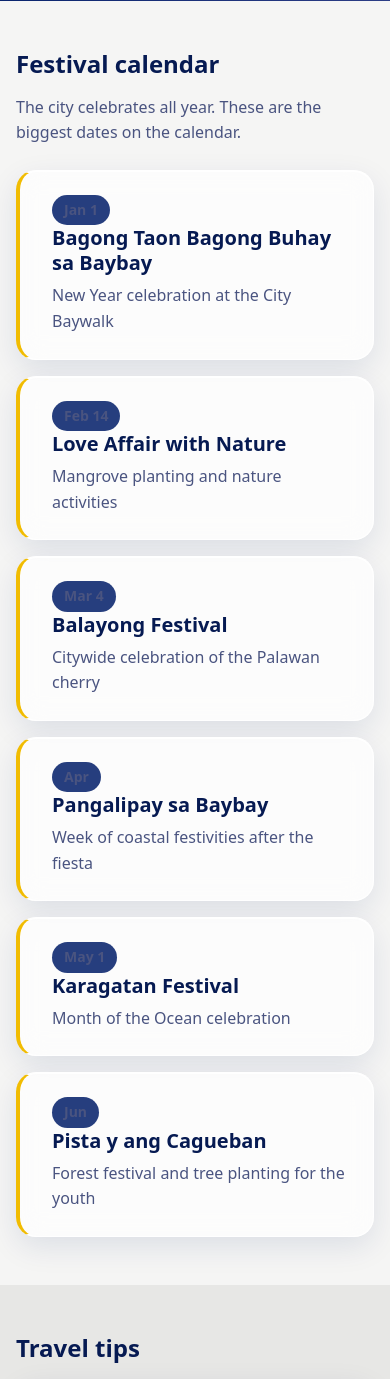
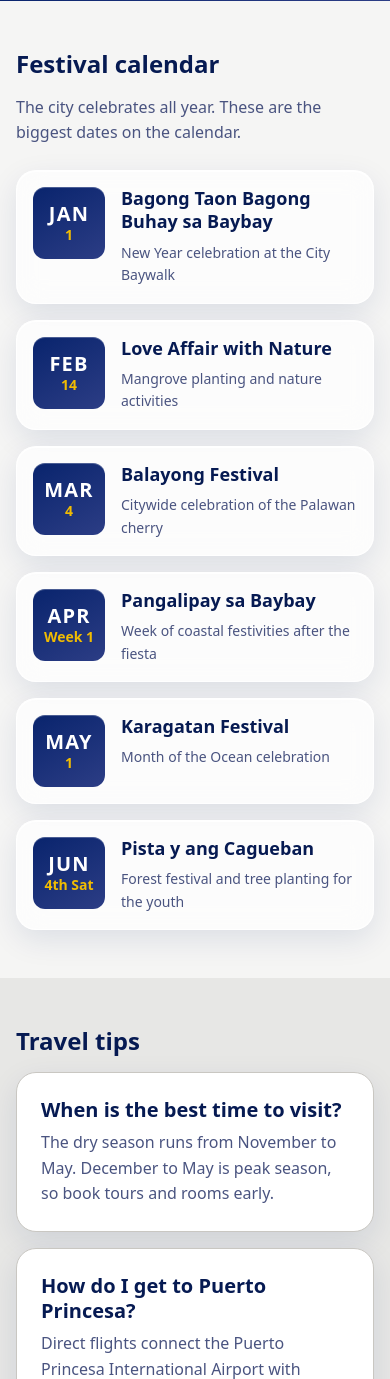
Before and after one commit to NexieMadia23/ppc-website-redesign, a Django app: page /tourism/ in a window 390 px wide; the page is wider, and only the part inside the window is pictured. Shown: the part 3185-4564 px from the top of that part. Run offline with Django 5.2, Linux system fonts and the light colour scheme.

Commit message:
Modernize the Festival calendar as cards on the tourism page
The tourism Festival calendar rendered as a timeline with 1.5-2rem of padding
and a small navy pill for the date, so each entry wasted space and the date
was hard to read.

- Festival calendar is now a responsive card grid: navy gradient date badge
  (white month at 14.2:1, gold day at 8.1:1 on the tile), title, then
  description, with a fixed 4.5rem badge so cards keep an even size.
- Rounded corners, glass shadow, and a hover/focus lift with a gold border.
  The lift is disabled under prefers-reduced-motion (the global rule only
  kills transitions, not the transform).
- Titles use a relaxed line-height and the body has a gap below the title so
  text never feels cramped; card padding drops from up to 2rem to 1rem.
- Grid uses minmax(min(100%, 19rem), 1fr) so cards keep equal widths and
  collapse to one column on phones without overflowing.
- FESTIVALS became dicts (month/when/name/blurb) so the badge can show a
  large month plus the day, or the part of the month for festivals with no
  fixed date (Apr "Week 1", Jun "4th Sat").

The homepage keeps its compact list: the festival column is only about 28rem
wide, so full cards would have made it twice as tall as the adjacent events
list.

```diff
--- a/content/prototype_data.py
+++ b/content/prototype_data.py
@@ -357,13 +357,23 @@ EVENTS = [
 # Festival calendar (real city festivals and their traditional dates)
 # ---------------------------------------------------------------------------
 
+# Festival calendar (real city festivals and their traditional dates).
+# Each festival renders as a card whose date badge shows the month plus either
+# the exact day or, for festivals with no fixed date, the part of the month it
+# falls in ("when"), so the badge reads naturally as "Mar 4" / "Apr Week 1".
 FESTIVALS = [
-    ("Jan 1", "Bagong Taon Bagong Buhay sa Baybay", "New Year celebration at the City Baywalk"),
-    ("Feb 14", "Love Affair with Nature", "Mangrove planting and nature activities"),
-    ("Mar 4", "Balayong Festival", "Citywide celebration of the Palawan cherry"),
-    ("Apr", "Pangalipay sa Baybay", "Week of coastal festivities after the fiesta"),
-    ("May 1", "Karagatan Festival", "Month of the Ocean celebration"),
-    ("Jun", "Pista y ang Cagueban", "Forest festival and tree planting for the youth"),
+    {"month": "Jan", "when": "1", "name": "Bagong Taon Bagong Buhay sa Baybay",
+     "blurb": "New Year celebration at the City Baywalk"},
+    {"month": "Feb", "when": "14", "name": "Love Affair with Nature",
+     "blurb": "Mangrove planting and nature activities"},
+    {"month": "Mar", "when": "4", "name": "Balayong Festival",
+     "blurb": "Citywide celebration of the Palawan cherry"},
+    {"month": "Apr", "when": "Week 1", "name": "Pangalipay sa Baybay",
+     "blurb": "Week of coastal festivities after the fiesta"},
+    {"month": "May", "when": "1", "name": "Karagatan Festival",
+     "blurb": "Month of the Ocean celebration"},
+    {"month": "Jun", "when": "4th Sat", "name": "Pista y ang Cagueban",
+     "blurb": "Forest festival and tree planting for the youth"},
 ]
 
 # ---------------------------------------------------------------------------
--- a/static/css/components.css
+++ b/static/css/components.css
@@ -187,3 +187,66 @@ main {
 }
 .event-item__meta span { display: inline-flex; align-items: center; gap: var(--space-2); }
 .event-item__meta .icon { width: 1.15em; height: 1.15em; color: var(--color-accent-dark); }
+
+/* ---------- Festival cards (homepage festival calendar + tourism page) ----------
+   One card per festival: a navy date badge with the month and the day, then the
+   title and description. The grid auto-fits so the cards keep an even width and
+   collapse to a single column on phones; grid stretching keeps every card in a
+   row the same height. */
+.fest-cards {
+  list-style: none; margin: 0; padding: 0;
+  display: grid; gap: var(--space-4);
+  /* min() stops the track from overflowing containers narrower than 19rem. */
+  grid-template-columns: repeat(auto-fit, minmax(min(100%, 19rem), 1fr));
+}
+.fest-card {
+  display: flex; align-items: flex-start; gap: var(--space-4);
+  padding: var(--space-4);
+  border-radius: var(--radius-lg);
+  background: var(--glass-bg);
+  backdrop-filter: var(--glass-blur);
+  -webkit-backdrop-filter: var(--glass-blur);
+  border: 1px solid var(--glass-border);
+  box-shadow: var(--glass-shadow), var(--glass-highlight);
+  transition: transform 0.2s ease, box-shadow 0.2s ease, border-color 0.2s ease;
+}
+.fest-card:hover,
+.fest-card:focus-within {
+  transform: translateY(-3px);
+  border-color: var(--color-accent);
+  box-shadow: 0 18px 40px rgba(9, 36, 109, 0.18), var(--glass-highlight);
+}
+/* A fixed square keeps the badge identical whether it holds "4" or "Week 1". */
+.fest-card__date {
+  flex: none; margin: 0;
+  width: 4.5rem; min-height: 4.5rem;
+  display: flex; flex-direction: column; align-items: center; justify-content: center;
+  gap: var(--space-1); padding: var(--space-2);
+  border-radius: var(--radius);
+  background: linear-gradient(150deg, var(--color-primary), #2c3d85);
+  box-shadow: var(--glass-dark-highlight);
+}
+.fest-card__month {
+  font-size: var(--text-lg); font-weight: 800; line-height: 1;
+  text-transform: uppercase; letter-spacing: 0.06em;
+  color: #fff; /* 14.2:1 on the navy tile */
+}
+.fest-card__when {
+  font-size: var(--text-sm); font-weight: 700; line-height: 1;
+  color: var(--color-accent); /* 8.1:1 on the navy tile */
+}
+.fest-card__body {
+  min-width: 0; display: flex; flex-direction: column; gap: var(--space-2);
+}
+.fest-card__title {
+  margin: 0; font-size: var(--text-md); line-height: 1.3;
+  color: var(--color-primary-dark); overflow-wrap: break-word;
+}
+.fest-card__text {
+  margin: 0; font-size: var(--text-sm); line-height: 1.6;
+  color: var(--color-text-muted);
+}
+@media (prefers-reduced-motion: reduce) {
+  /* The global rule disables transitions but not the hover shift. */
+  .fest-card:hover, .fest-card:focus-within { transform: none; }
+}
--- a/templates/tourism.html
+++ b/templates/tourism.html
@@ -70,15 +70,20 @@
       <h2 id="festivals-title">Festival calendar</h2>
     </div>
     <p class="section-intro">The city celebrates all year. These are the biggest dates on the calendar.</p>
-    <ol class="timeline">
-      {% for when, name, blurb in festivals %}
-      <li class="timeline__item">
-        <p class="timeline__period">{{ when }}</p>
-        <h3>{{ name }}</h3>
-        <p>{{ blurb }}</p>
+    <ul class="fest-cards">
+      {% for fest in festivals %}
+      <li class="fest-card">
+        <p class="fest-card__date">
+          <span class="fest-card__month">{{ fest.month }}</span>
+          <span class="fest-card__when">{{ fest.when }}</span>
+        </p>
+        <div class="fest-card__body">
+          <h3 class="fest-card__title">{{ fest.name }}</h3>
+          <p class="fest-card__text">{{ fest.blurb }}</p>
+        </div>
       </li>
       {% endfor %}
-    </ol>
+    </ul>
   </div>
 </section>
 
```
Also changed, not shown: static/css/home.css (+7 -3 lines), templates/home.html (+4 -4 lines).
